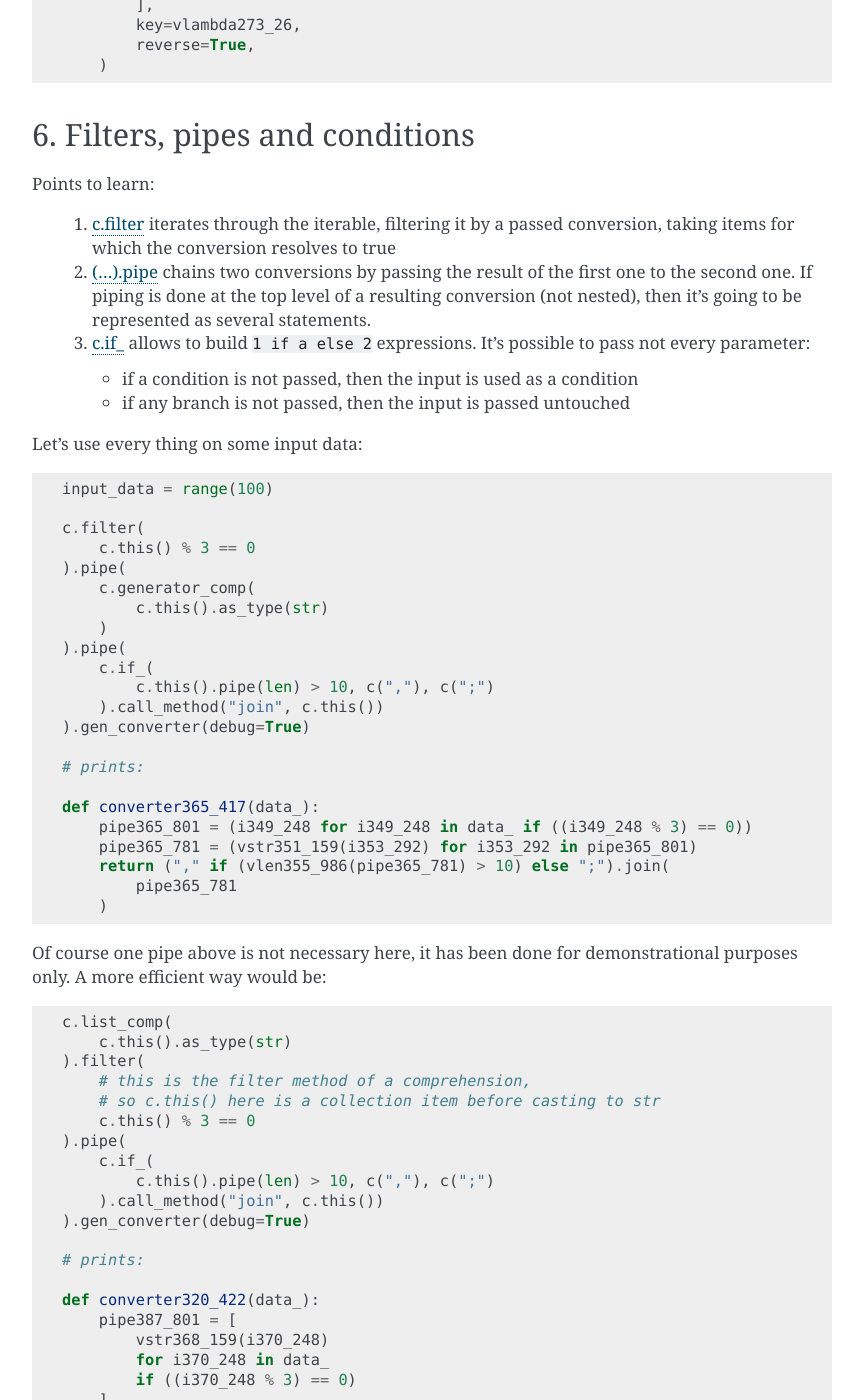
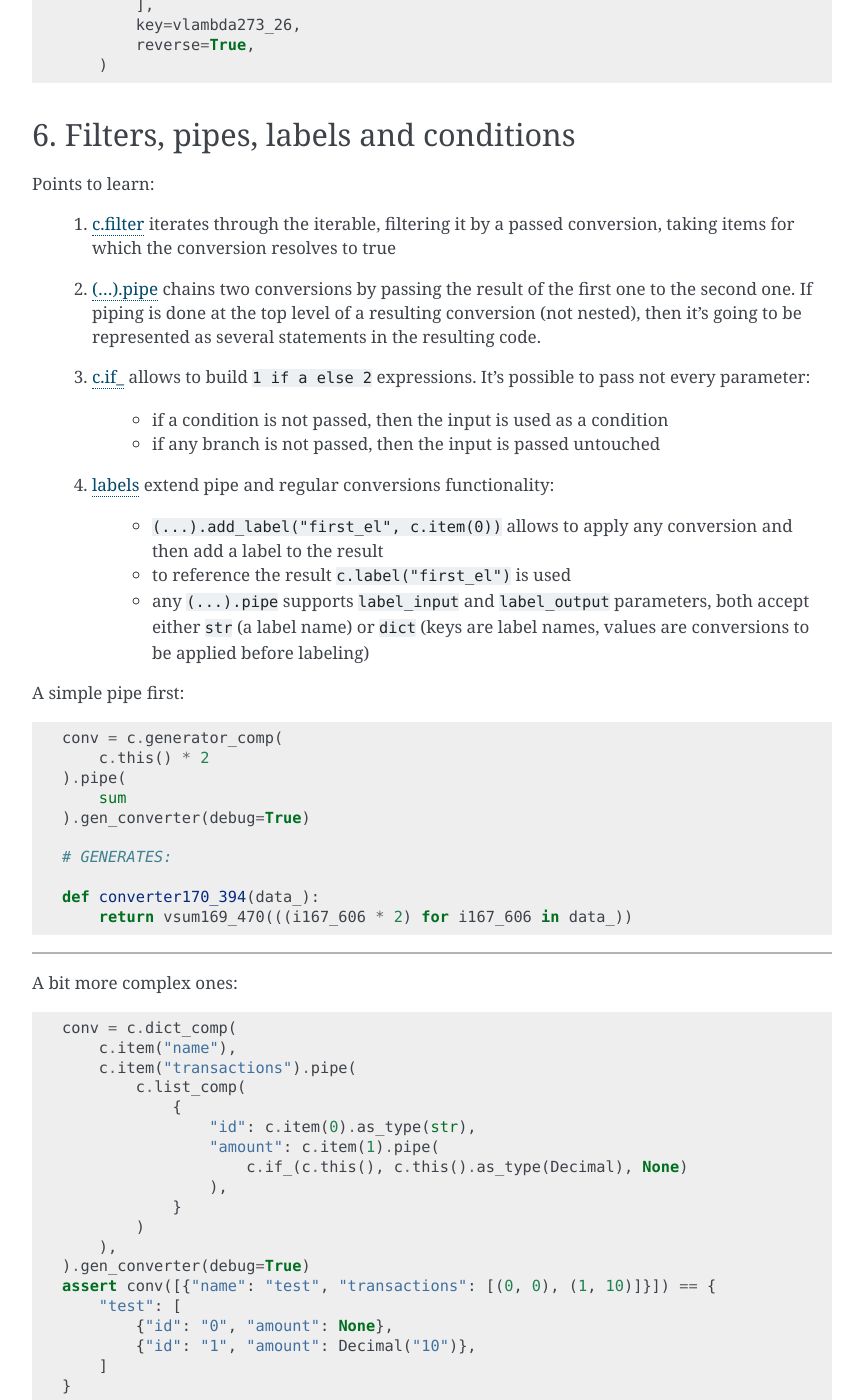
Before and after one commit to westandskif/convtools, a Sphinx documentation site: the page built from docs/quick_start.rst, in a window 1280 px wide and 1400 px high, scrolled down 6049 px. Shown: the whole window, without its empty margins (338-1201 px from the left). Built offline with Sphinx 7.4.7, drawn with Linux system fonts in a browser that asks for light colours; some of the changed text lies outside the part shown.

Commit message:
introduced c.label; add_label; pipe(label_input, label_output)

```diff
--- a/docs/quick_start.rst
+++ b/docs/quick_start.rst
@@ -301,8 +301,8 @@ Next:
            reverse=True,
        )
 
-6. Filters, pipes and conditions
-________________________________
+6. Filters, pipes, labels and conditions
+________________________________________
 
 Points to learn:
 
@@ -311,70 +311,160 @@ Points to learn:
  2. :ref:`(...).pipe<ref_pipes>` chains two conversions by passing the result of
     the first one to the second one. If piping is done at the top level of a
     resulting conversion (not nested), then it's going to be represented as
-    several statements.
+    several statements in the resulting code.
  3. :ref:`c.if_<ref_c_conditions>` allows to build ``1 if a else 2`` expressions.
     It's possible to pass not every parameter:
 
-    * if a condition is not passed, then the input is used as a condition
-    * if any branch is not passed, then the input is passed untouched
+      * if a condition is not passed, then the input is used as a condition
+      * if any branch is not passed, then the input is passed untouched
+ 4. :ref:`labels<ref_labels>` extend pipe and regular conversions
+    functionality:
 
-Let's use every thing on some input data:
+      * ``(...).add_label("first_el", c.item(0))`` allows to apply
+        any conversion and then add a label to the result
+      * to reference the result ``c.label("first_el")`` is used
+      * any ``(...).pipe`` supports ``label_input`` and ``label_output``
+        parameters, both accept either ``str`` (a label name) or ``dict`` (keys
+        are label names, values are conversions to be applied before labeling)
+
+A simple pipe first:
 
 .. code-block:: python
 
-   input_data = range(100)
-
-   c.filter(
-       c.this() % 3 == 0
+   conv = c.generator_comp(
+       c.this() * 2
    ).pipe(
-       c.generator_comp(
-           c.this().as_type(str)
-       )
-   ).pipe(
-       c.if_(
-           c.this().pipe(len) > 10, c(","), c(";")
-       ).call_method("join", c.this())
+       sum
    ).gen_converter(debug=True)
 
-   # prints:
+   # GENERATES:
 
-   def converter365_417(data_):
-       pipe365_801 = (i349_248 for i349_248 in data_ if ((i349_248 % 3) == 0))
-       pipe365_781 = (vstr351_159(i353_292) for i353_292 in pipe365_801)
-       return ("," if (vlen355_986(pipe365_781) > 10) else ";").join(
-           pipe365_781
-       )
+   def converter170_394(data_):
+       return vsum169_470(((i167_606 * 2) for i167_606 in data_))
 
-Of course one pipe above is not necessary here, it has been done
-for demonstrational purposes only.
-A more efficient way would be:
+____
+
+A bit more complex ones:
 
 .. code-block:: python
 
-   c.list_comp(
-       c.this().as_type(str)
-   ).filter(
-       # this is the filter method of a comprehension,
-       # so c.this() here is a collection item before casting to str
-       c.this() % 3 == 0
-   ).pipe(
-       c.if_(
-           c.this().pipe(len) > 10, c(","), c(";")
-       ).call_method("join", c.this())
+   conv = c.dict_comp(
+       c.item("name"),
+       c.item("transactions").pipe(
+           c.list_comp(
+               {
+                   "id": c.item(0).as_type(str),
+                   "amount": c.item(1).pipe(
+                       c.if_(c.this(), c.this().as_type(Decimal), None)
+                   ),
+               }
+           )
+       ),
    ).gen_converter(debug=True)
+   assert conv([{"name": "test", "transactions": [(0, 0), (1, 10)]}]) == {
+       "test": [
+           {"id": "0", "amount": None},
+           {"id": "1", "amount": Decimal("10")},
+       ]
+   }
 
-   # prints:
+   # UNDER THE HOOD GENERATES:
+   def converter149_394(data_):
+       return {
+           i149_606["name"]: [
+               {
+                   "id": vstr131_647(i148_930[0]),
+                   "amount": (
+                       vDecimal137_680(cached_val_152)
+                       if (
+                           globals().__setitem__("cached_val_152", i148_930[1])
+                           or cached_val_152
+                       )
+                       else None
+                   ),
+               }
+               for i148_930 in i149_606["transactions"]
+           ]
+           for i149_606 in data_
+       }
 
-   def converter320_422(data_):
-       pipe387_801 = [
-           vstr368_159(i370_248)
-           for i370_248 in data_
-           if ((i370_248 % 3) == 0)
-       ]
-       return ("," if (vlen377_986(pipe387_801) > 10) else ";").join(
-           pipe387_801
+____
+
+
+Now let's use some labels:
+
+.. code-block:: python
+
+   conv1 = (
+       c.this().add_label("input")
+       .pipe(
+           c.filter(c.this() % 3 == 0),
+           label_input={
+               "input_type": c.call_func(type, c.this()),
+           },
        )
+       .pipe(
+           c.list_comp(c.this().as_type(str)),
+           label_output={
+               "list_length": c.call_func(len, c.this()),
+               "separator": c.if_(c.label("list_length") > 10, ",", ";"),
+           },
+       )
+       .pipe({
+           "result": c.label("separator").call_method("join", c.this()),
+           "input_type": c.label("input_type"),
+           "input_data": c.label("input"),
+       })
+       .gen_converter(debug=True)
+   )
+    assert conv1(range(30)) == {
+        "result": "0;3;6;9;12;15;18;21;24;27",
+        "input_type": range
+    }
+    assert conv1(range(40)) == {
+        "result": "0,3,6,9,12,15,18,21,24,27,30,33,36,39",
+        "input_type": range
+    }
 
+Generates:
+
+.. code-block:: python
+
+   def converter256_199(data_):
+      pipe256_222 = (
+          globals().__setitem__(
+              "cached_val_225",
+              (
+                  globals().__setitem__("cached_val_208", data_)
+                  or globals().__setitem__("input", cached_val_208)
+                  or cached_val_208
+              ),
+          )
+          or globals().__setitem__("input_type", vtype222_769(cached_val_225))
+          or cached_val_225
+      )
+      input_type = globals()["input_type"]
+      pipe256_204 = (
+          i241_740 for i241_740 in pipe256_222 if ((i241_740 % 3) == 0)
+      )
+      pipe256_238 = (
+          globals().__setitem__(
+              "cached_val_243",
+              [vstr228_605(i242_730) for i242_730 in pipe256_204],
+          )
+          or globals().__setitem__("list_length", vlen232_505(cached_val_243))
+          or globals().__setitem__(
+              "separator", ("," if (globals()["list_length"] > 10) else ";")
+          )
+          or cached_val_243
+      )
+      list_length = globals()["list_length"]
+      separator = globals()["separator"]
+      return {
+          "result": separator.join(pipe256_238),
+          "input_type": input_type,
+          "input_data": input,
+      }
 
 
 7. Aggregations
```
Also changed, not shown: other parts of docs/quick_start.rst (+5 -5 lines), CONTRIBUTING.rst (+8 -1 lines), docs/api_doc.rst (+71 -13 lines), docs/cheatsheet.rst (+40 -23 lines), 6 other files.
